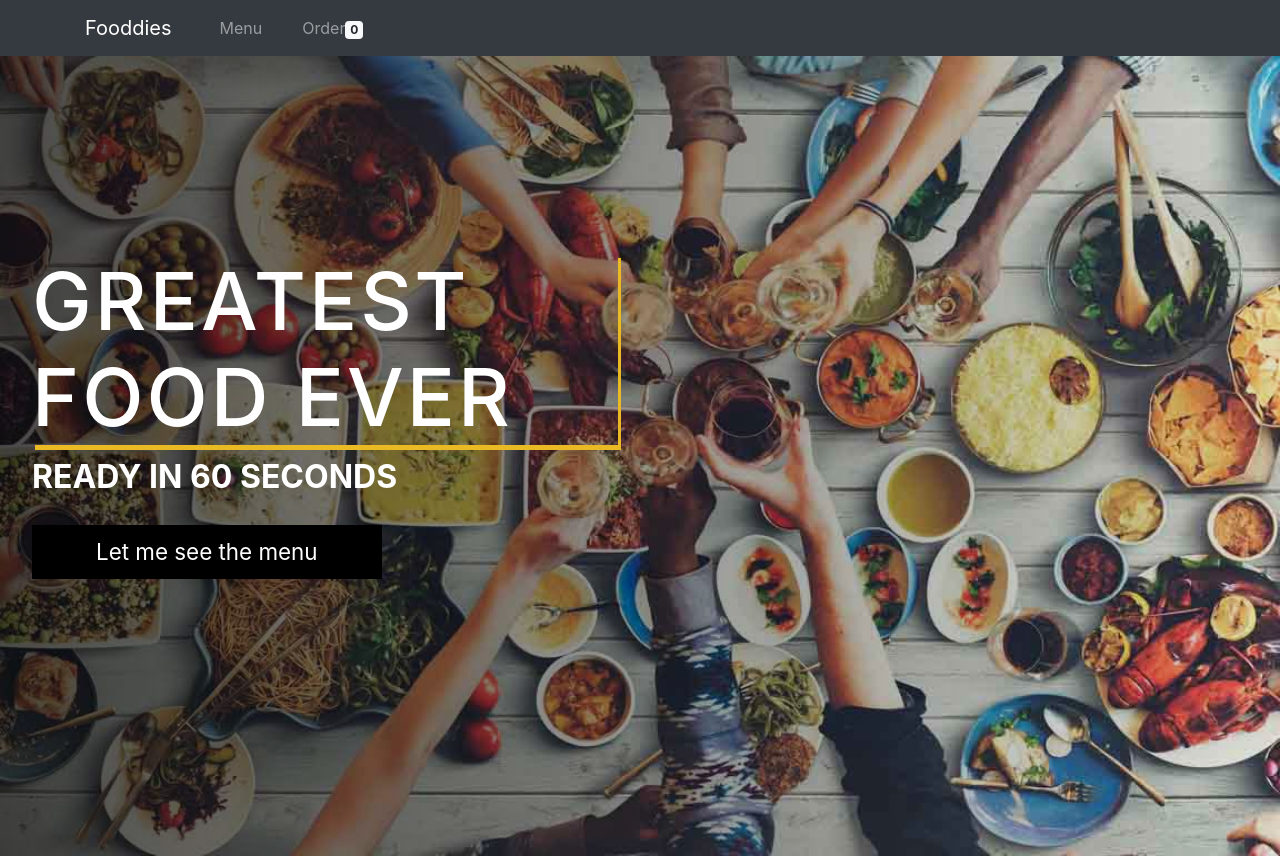
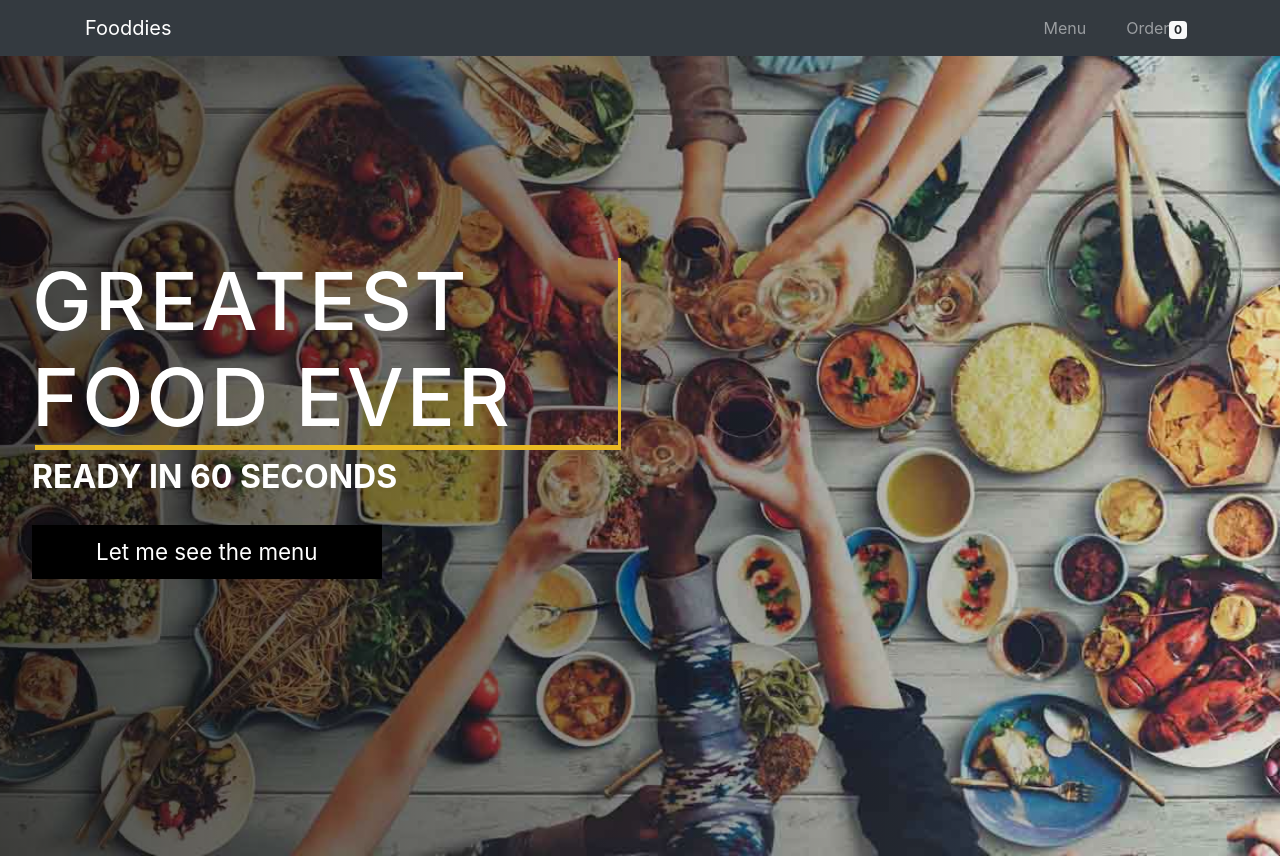
Before and after one commit to sayoojyav/thavorth-restaurant-app, a React (Create React App) app: page / in a window 1280 px wide. Built offline with nearby package versions, Linux system fonts and the light colour scheme.

Commit message:
navbar changes

```diff
--- a/src/components/Navbar.js
+++ b/src/components/Navbar.js
@@ -17,7 +17,7 @@ function Navbar(props) {
                         <span className="navbar-toggler-icon"></span>
                     </button>
                     <div className="collapse navbar-collapse" id="navbarSupportedContent">
-                        <ul className="navbar-nav mr-lg-2">
+                        <ul className="navbar-nav nav-flex-icons ml-auto">
                             <li className="nav-item pl-4">
                                 <NavLink className="nav-link" exact to="/menu">Menu</NavLink>
                             </li>
```
